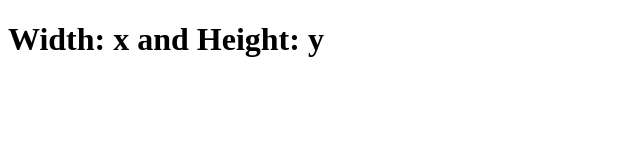
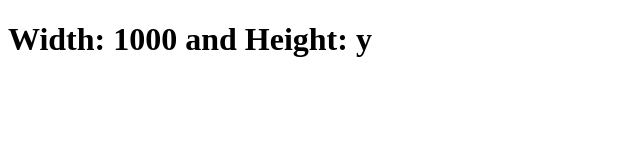
Before and after one commit to acciojob/screen-size-rahul-sahadevan, a website: page main.html in a window 1280 px wide. Shown: the whole page, without its empty margins (0-640 px from the left). Drawn offline with Linux system fonts and the light colour scheme.

Commit message:
created a submission

```diff
--- a/main.html
+++ b/main.html
@@ -8,7 +8,7 @@
 
 <body>
 	<div>
-		<h1 id="sizeInfo">Width: x and Height: y</h1>
+		<h1 id="sizeInfo">Width: 1000 and Height: y</h1>
 
 	</div>
 	<!-- the entire body must be written by student -->
```
